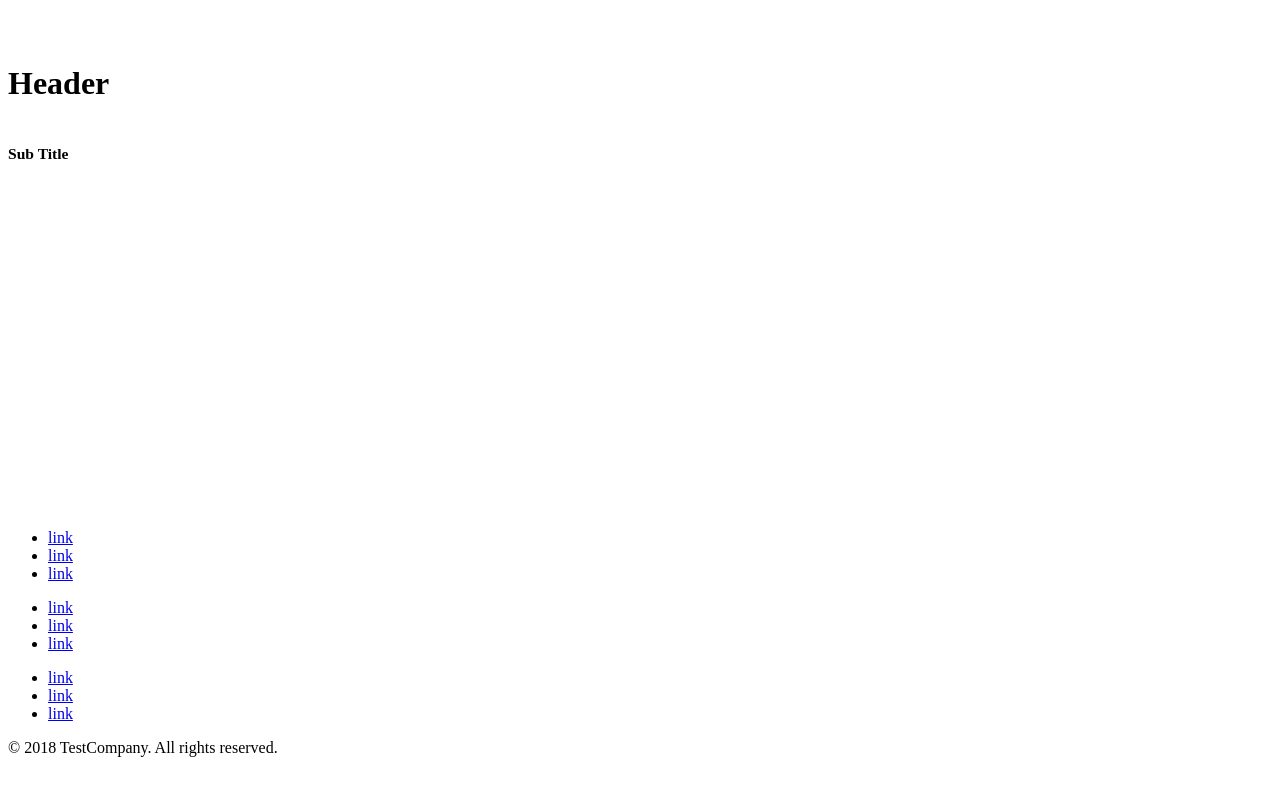
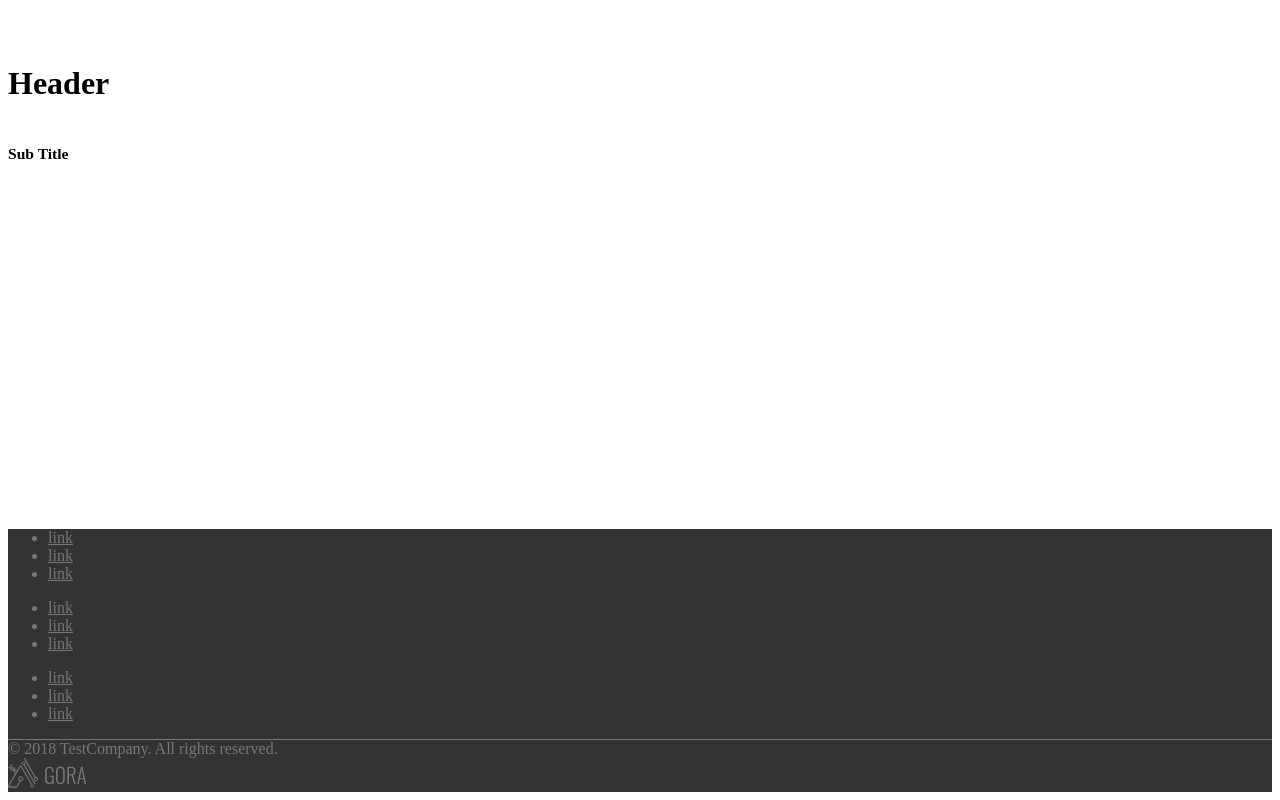
Before and after one commit to MoorLex/vue_starter, a Vue app: page /#/ in a window 1280 px wide. Shown: the part 381-1181 px from the top of the page. Before the commit the page ends 1146 px from the top, so only its background shows below. Built offline with nearby package versions, Linux system fonts and the light colour scheme.

Commit message:
footer style update

```diff
--- a/src/main.js
+++ b/src/main.js
@@ -10,6 +10,7 @@ new Vue({
   router,
   data() {
     return {
+      year: '2018',
       company: 'TestCompany'
     }
   },
--- a/src/sections/s-footer.vue
+++ b/src/sections/s-footer.vue
@@ -49,17 +49,23 @@
 				</div>
 			</div>
 
-			<div class="row border-top py-4">
-				<div class="col">© 2018 {{$root.company}}. All rights reserved.</div>
-				<div class="col"></div>
-				<div class="col"></div>
+			<div class="row bottom py-4">
+				<div class="col">© {{$root.year+' '+$root.company}}. All rights reserved.</div>
+				<div class="col text-right">
+					<gora-logo style="height: 30px"/>
+				</div>
 			</div>
 		</div>
 	</footer>
 </template>
 
 <script>
+    import GoraLogo from '../components/gora-logo'
+
     export default {
-        name: 'SectionFooter'
+        name: 'SectionFooter',
+        components: {
+            GoraLogo
+        }
     }
 </script>
--- a/src/styles/app.scss
+++ b/src/styles/app.scss
@@ -36,3 +36,24 @@
     justify-content: center;
   }
 }
+
+.footer{
+  color: #777;
+  background: #333;
+
+  .bottom{
+    border-top: 1px solid #777777;
+  }
+
+  .nav{
+    .nav-item{
+      .nav-link{
+        color: #777;
+
+        &:hover{
+          color: #ccc;
+        }
+      }
+    }
+  }
+}
```
